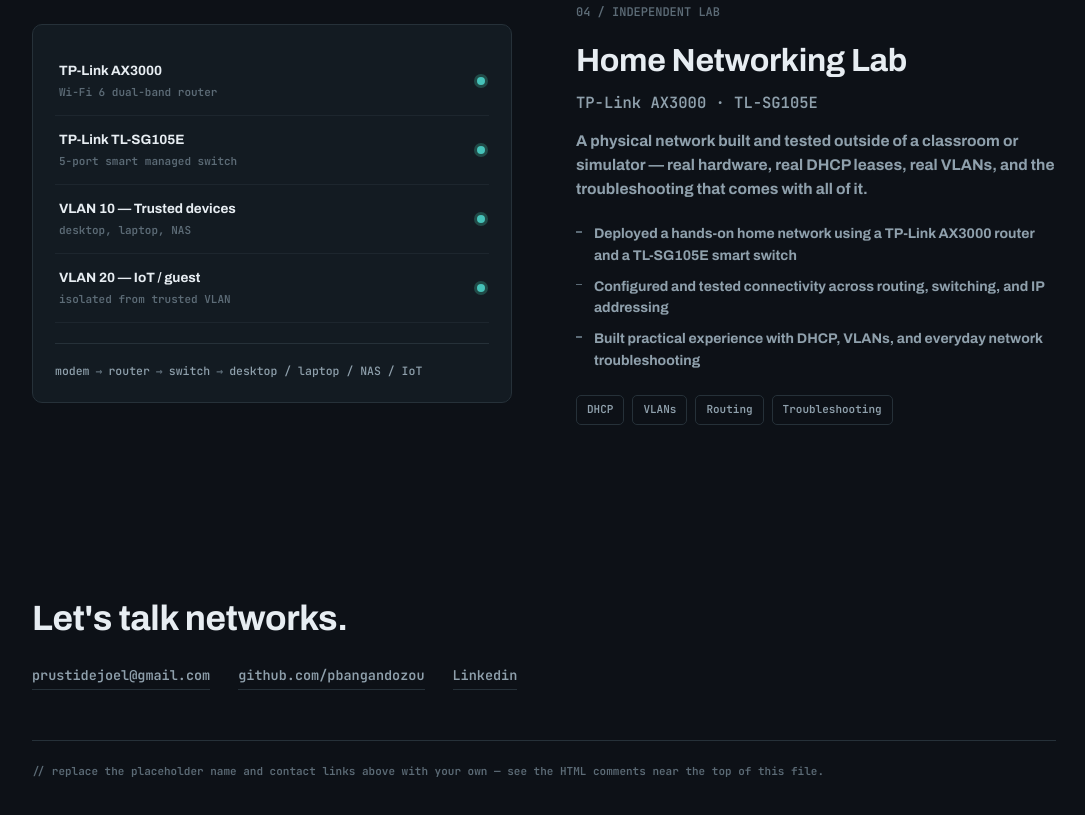
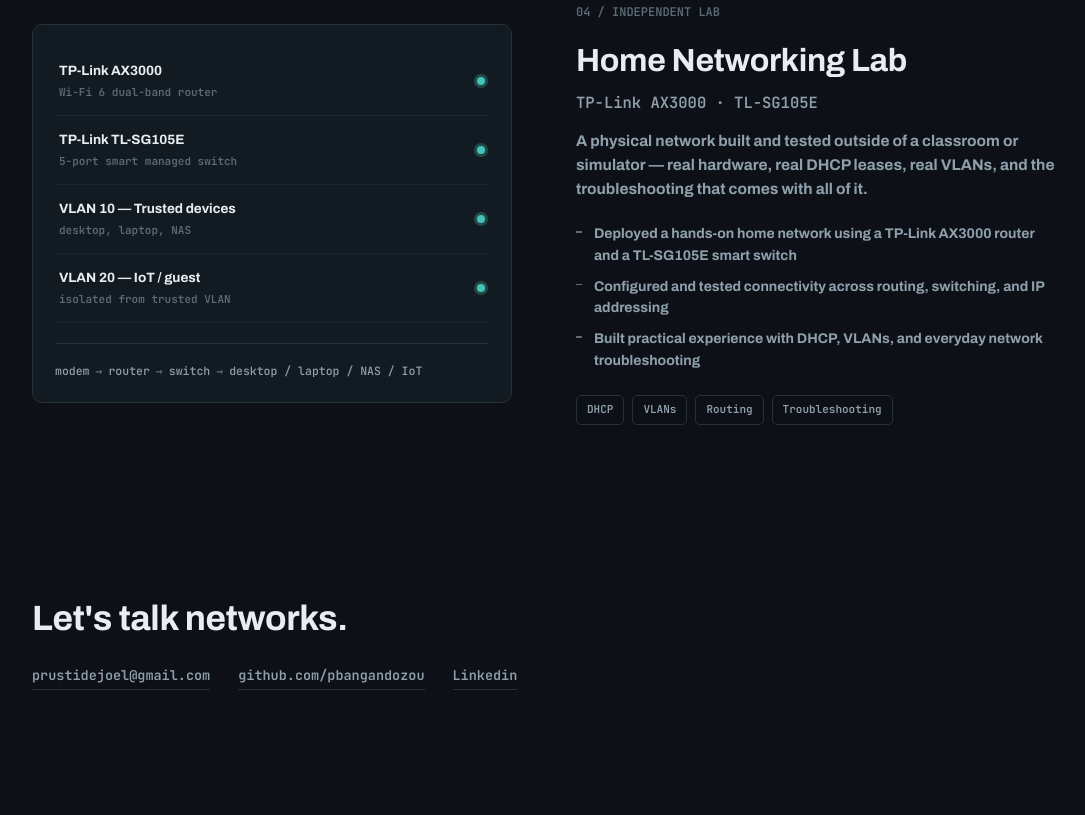
Before and after one commit to pbangandozou/TechWebsite, a plain HTML site: page index.html in a window 1280 px wide. Shown: the part 3329-4144 px from the top of the page, without its empty margins (96-1181 px from the left). After the commit the page ends 4119 px from the top, so only its background shows below. Drawn offline with Linux system fonts and the light colour scheme.

Commit message:
Update index.html

```diff
--- a/index.html
+++ b/index.html
@@ -1278,7 +1278,6 @@
       <a href="https://github.com/pbangandozou" target="_blank" rel="noopener">github.com/pbangandozou</a>
       <a href="https://www.linkedin.com/in/prustide-bangandozou-27a6ab23a/" target="_blank" rel="noopener">Linkedin</a>
     </div>
-    <p class="fine">// replace the placeholder name and contact links above with your own — see the HTML comments near the top of this file.</p>
   </div>
 </footer>
 
```
